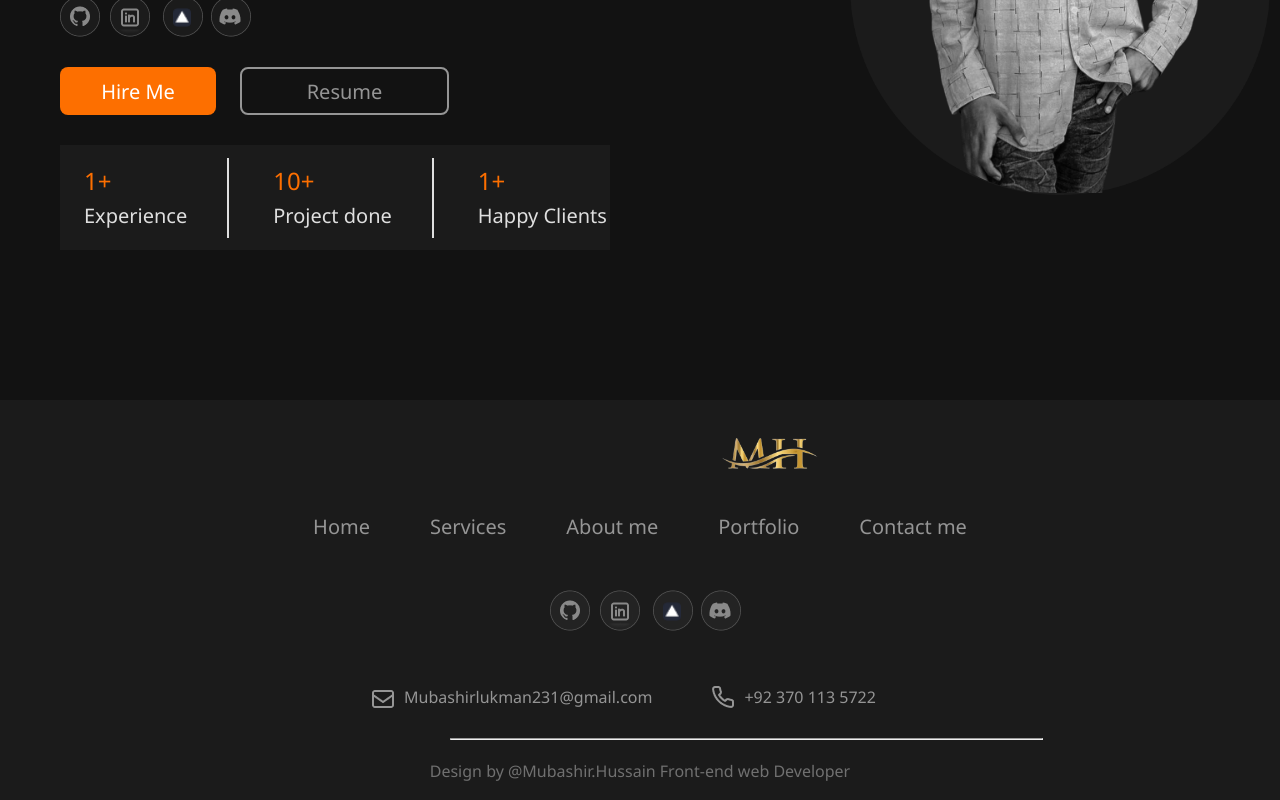
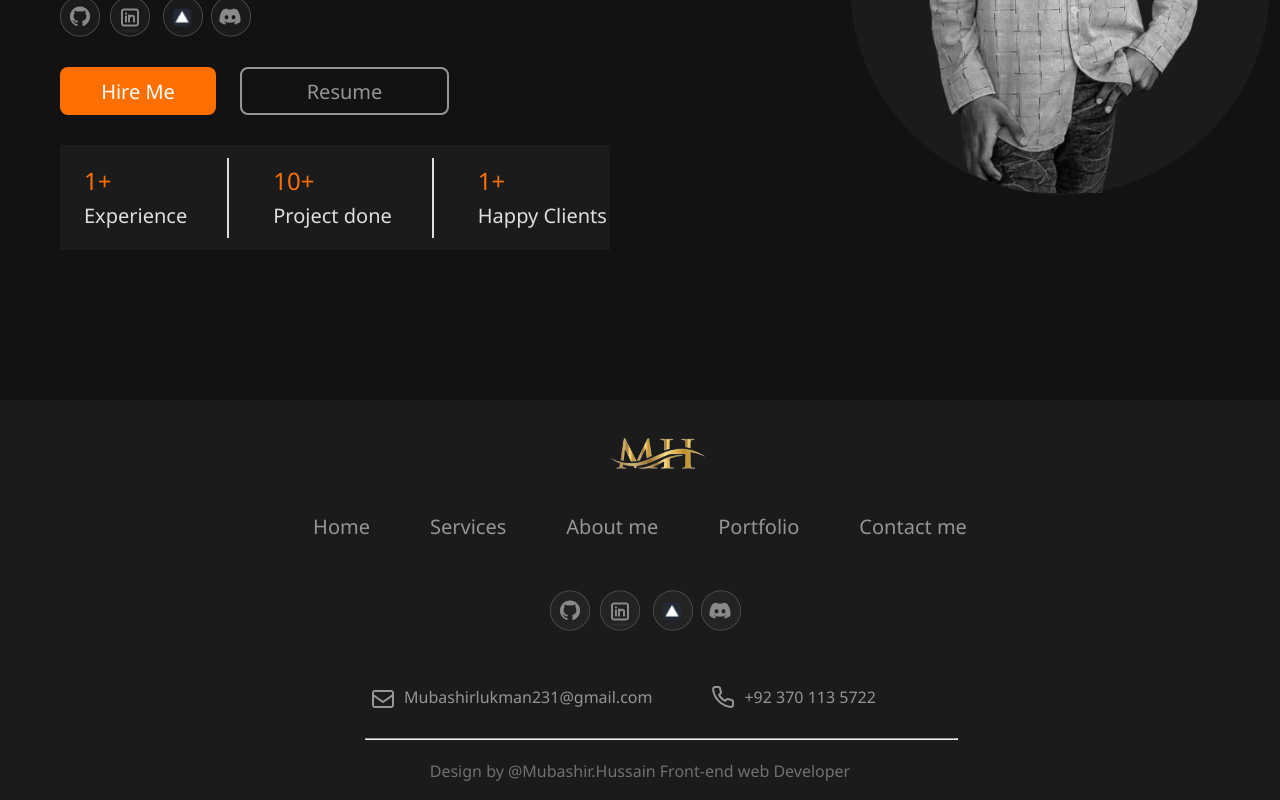
Before and after one commit to MubashirJatoi/portfolio, a Next.js app: page / in a window 1280 px wide. Shown: the part 415-1215 px from the top of the page. Built offline with nearby package versions, Linux system fonts and the light colour scheme.

Commit message:
Update globals.css

```diff
--- a/src/app/globals.css
+++ b/src/app/globals.css
@@ -603,7 +603,7 @@ form button:hover {
 }
 
 .hmm1 {
-    margin-left: 45rem;
+    margin-left: 38rem;
     background: transparent;
     margin-top: 30px;
     cursor: pointer;
@@ -661,7 +661,7 @@ form button:hover {
 
 .hr1 {
     width: 593px;
-    margin-left: 450px;
+    margin-left: 365px;
     margin-top: 30px;
 }
 
```
